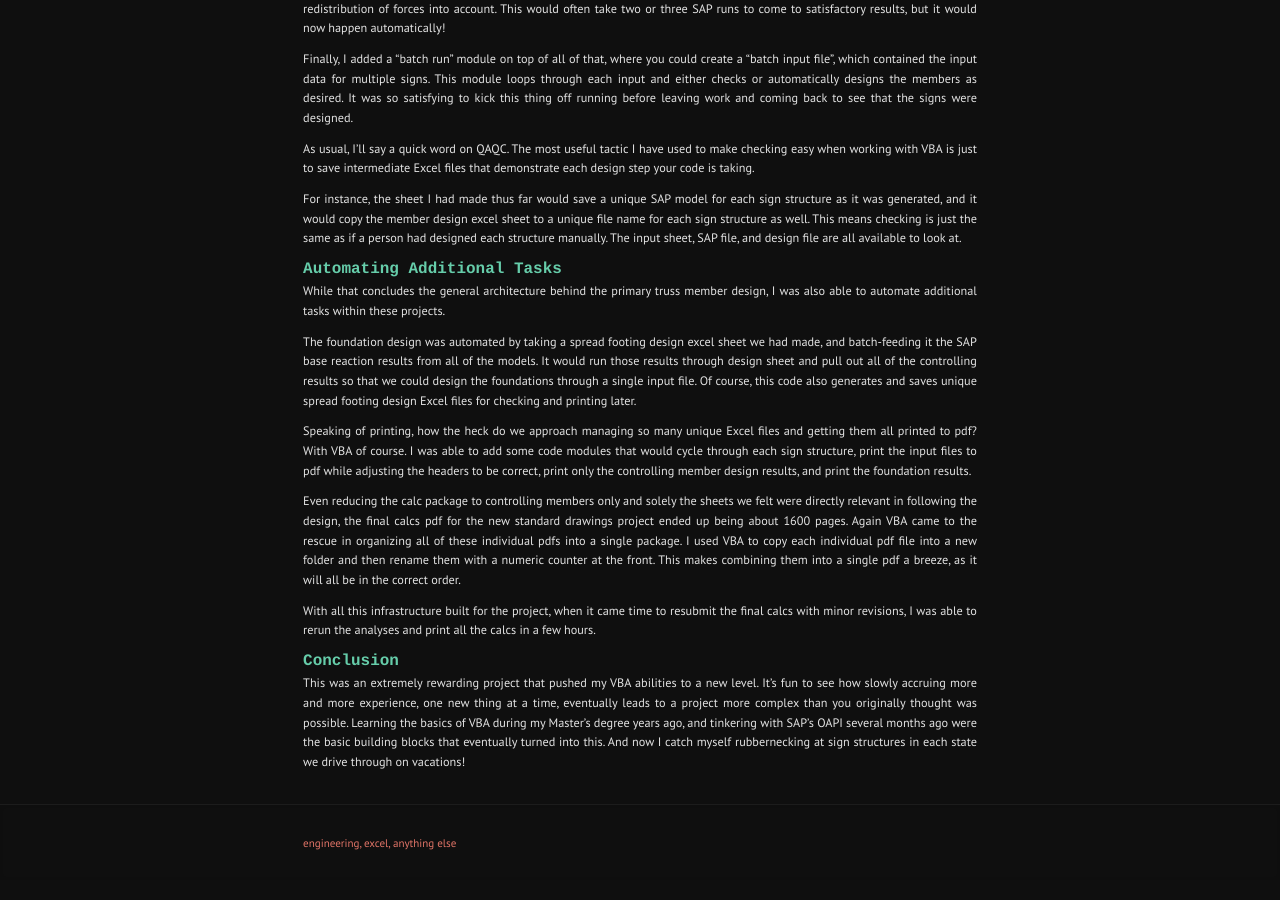
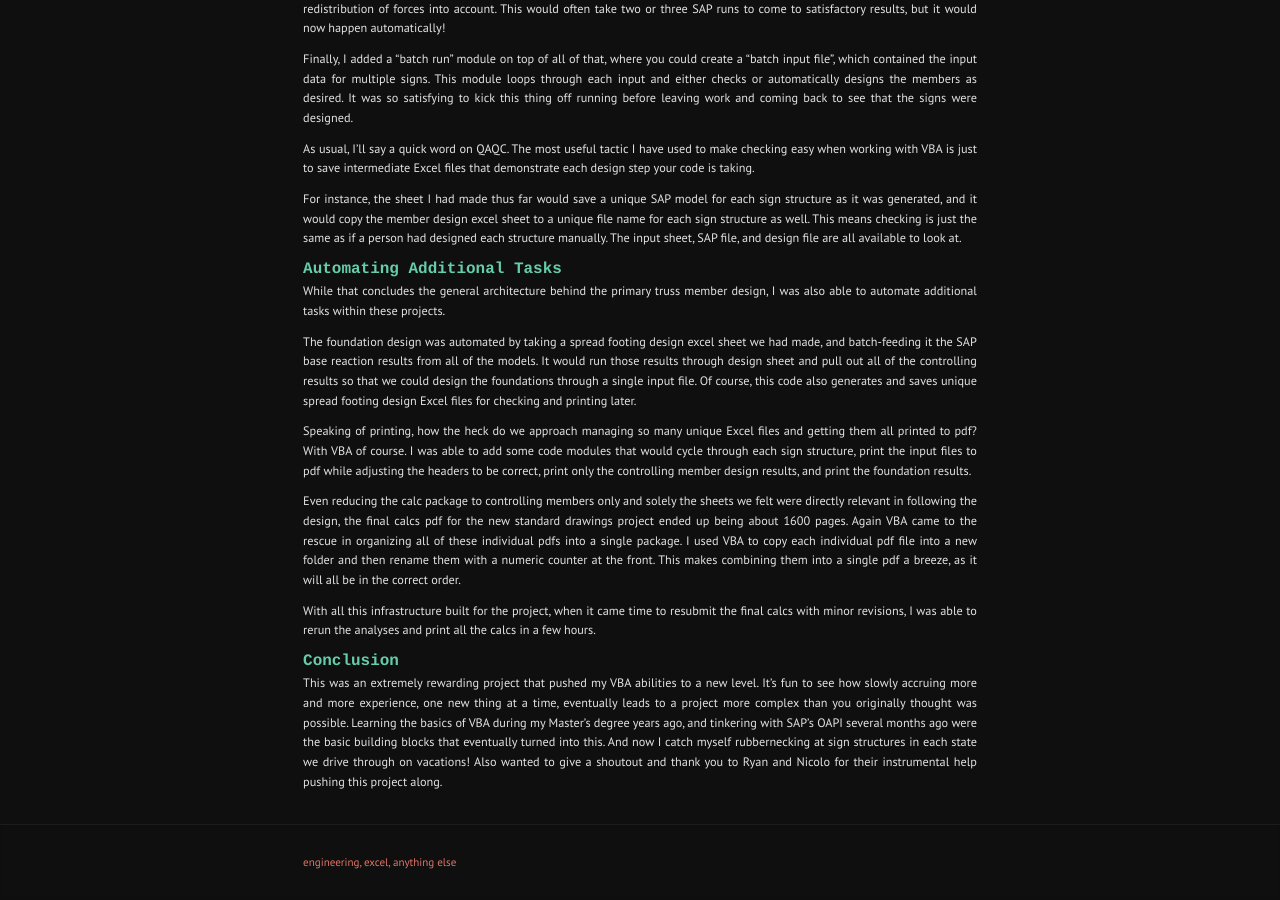
Before and after one commit to labeattie/lucasbeattiedotcom, a Jekyll site: the page built from _posts/2023-02-14-vba-sign-structures.md, in a window 1280 px wide and 900 px high, scrolled down 3314 px. Built offline with Jekyll 4.4.1, drawn with Linux system fonts in a browser that asks for light colours.

Commit message:
sign struct article

```diff
--- a/_posts/2023-02-14-vba-sign-structures.md
+++ b/_posts/2023-02-14-vba-sign-structures.md
@@ -83,7 +83,7 @@ Even reducing the calc package to controlling members only and solely the sheets
 With all this infrastructure built for the project, when it came time to resubmit the final calcs with minor revisions, I was able to rerun the analyses and print all the calcs in a few hours.
 
 ## Conclusion
-This was an extremely rewarding project that pushed my VBA abilities to a new level. It's fun to see how slowly accruing more and more experience, one new thing at a time, eventually leads to a project more complex than you originally thought was possible. Learning the basics of VBA during my Master's degree years ago, and tinkering with SAP's OAPI several months ago were the basic building blocks that eventually turned into this. And now I catch myself rubbernecking at sign structures in each state we drive through on vacations!
+This was an extremely rewarding project that pushed my VBA abilities to a new level. It's fun to see how slowly accruing more and more experience, one new thing at a time, eventually leads to a project more complex than you originally thought was possible. Learning the basics of VBA during my Master's degree years ago, and tinkering with SAP's OAPI several months ago were the basic building blocks that eventually turned into this. And now I catch myself rubbernecking at sign structures in each state we drive through on vacations! Also wanted to give a shoutout and thank you to Ryan and Nicolo for their instrumental help pushing this project along.
 
 
 [why_vba]: https://lucasbeattie.com/why-civil-engineers-vba/
```
